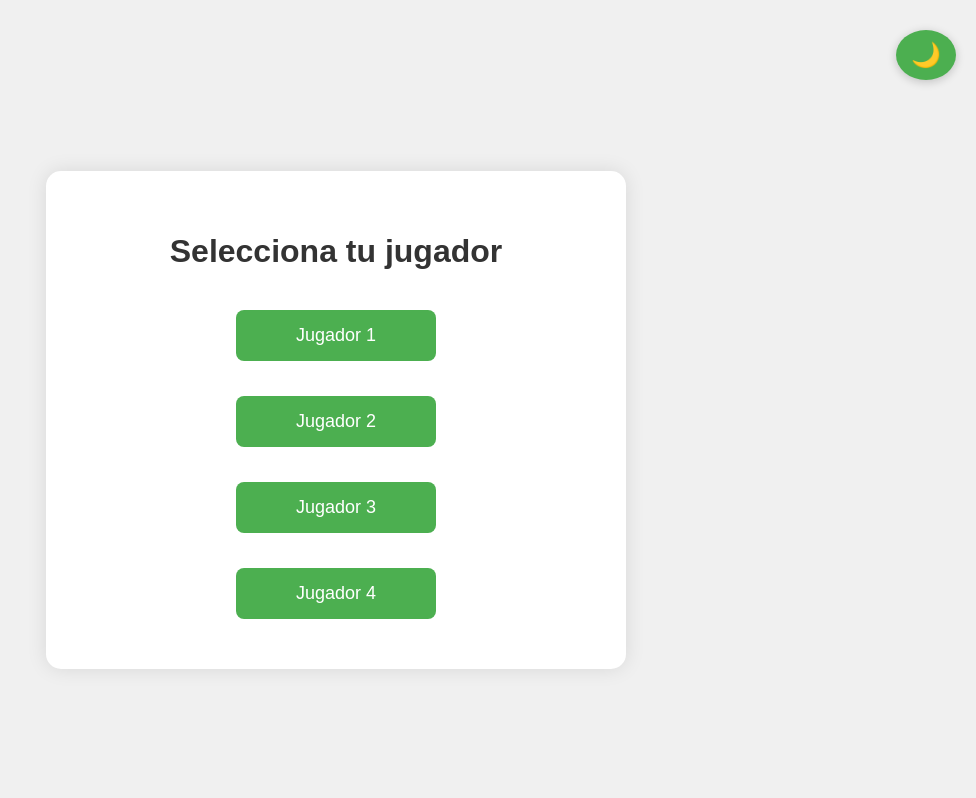
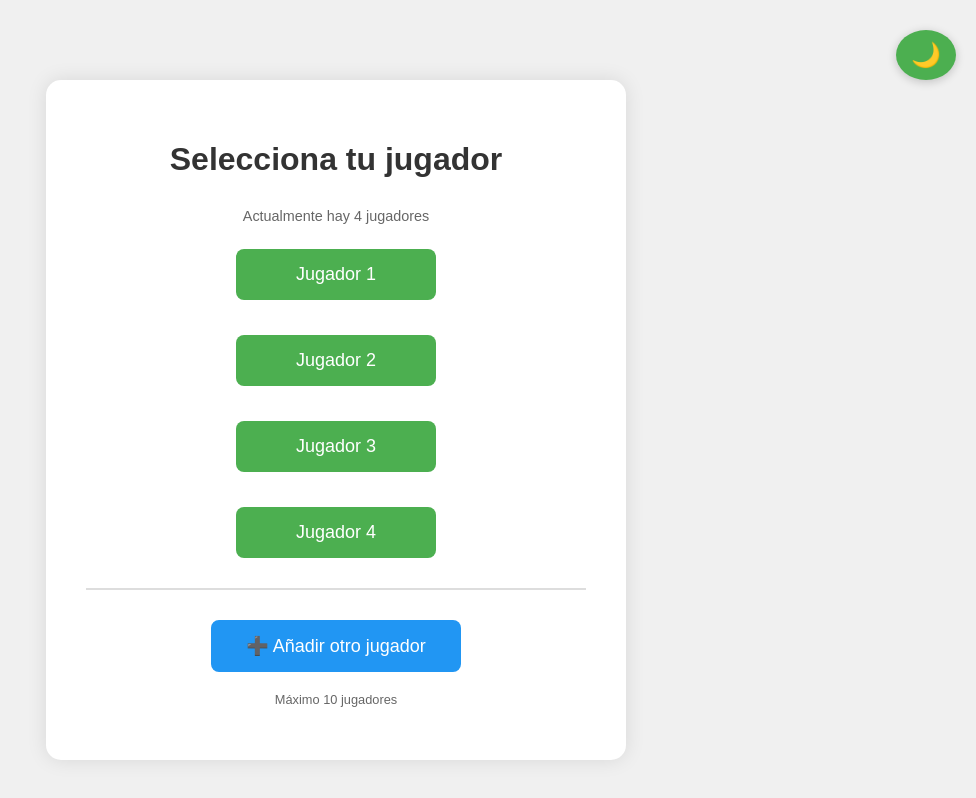
Before and after one commit to CarlGCB/impostor, a plain HTML site: page index.html in a window 1280 px wide. Both pictures are taken after a click on the button "Empezar". Shown: the whole page, without its empty margins (304-1280 px from the left). Drawn offline with Linux system fonts and the light colour scheme.

Commit message:
Update index.html

```diff
--- a/index.html
+++ b/index.html
@@ -153,6 +153,7 @@
             flex-direction: column;
             align-items: center;
             gap: 15px;
+            margin-bottom: 20px;
         }
 
         h1 {
@@ -196,6 +197,45 @@
             background: #1a237e;
             color: #90caf9;
             border-color: #5c6bc0;
+        }
+
+        .add-player-section {
+            margin-top: 20px;
+            padding-top: 20px;
+            border-top: 2px solid #ddd;
+            transition: border-color 0.3s;
+        }
+
+        body.dark-theme .add-player-section {
+            border-top-color: #555;
+        }
+
+        .add-player-btn {
+            background-color: #2196F3 !important;
+            max-width: 250px !important;
+        }
+
+        .add-player-btn:hover {
+            background-color: #1976D2 !important;
+        }
+
+        body.dark-theme .add-player-btn {
+            background-color: #1565C0 !important;
+        }
+
+        body.dark-theme .add-player-btn:hover {
+            background-color: #0D47A1 !important;
+        }
+
+        .player-count-info {
+            font-size: 0.9em;
+            color: #666;
+            margin-bottom: 15px;
+            transition: color 0.3s;
+        }
+
+        body.dark-theme .player-count-info {
+            color: #ccc;
         }
 
         /* Botón de tema oscuro */
@@ -243,10 +283,9 @@
 
     <div class="container">
         <!-- Estado de jugadores listos -->
-        <div id="player1Status" class="player-status">Jugador 1 Listo</div>
-        <div id="player2Status" class="player-status">Jugador 2 Listo</div>
-        <div id="player3Status" class="player-status">Jugador 3 Listo</div>
-        <div id="player4Status" class="player-status">Jugador 4 Listo</div>
+        <div id="playerStatusContainer">
+            <!-- Los estados de jugadores se generarán dinámicamente -->
+        </div>
 
         <!-- Paso 1: Botón Empezar -->
         <div id="stepStart">
@@ -257,11 +296,18 @@
         <!-- Paso 2: Selección de jugador -->
         <div id="stepPlayerSelect" class="hidden">
             <h1>Selecciona tu jugador</h1>
-            <div class="player-buttons">
-                <button onclick="selectPlayer(1)">Jugador 1</button>
-                <button onclick="selectPlayer(2)">Jugador 2</button>
-                <button onclick="selectPlayer(3)">Jugador 3</button>
-                <button onclick="selectPlayer(4)">Jugador 4</button>
+            <div class="player-count-info" id="playerCountInfo">
+                Actualmente hay <span id="currentPlayerCount">4</span> jugadores
+            </div>
+            <div class="player-buttons" id="playerButtons">
+                <!-- Los botones de jugadores se generarán dinámicamente -->
+            </div>
+
+            <div class="add-player-section">
+                <button class="add-player-btn" onclick="addPlayer()">➕ Añadir otro jugador</button>
+                <p style="font-size: 0.8em; color: #666; margin-top: 10px;">
+                    Máximo 10 jugadores
+                </p>
             </div>
         </div>
 
@@ -349,10 +395,6 @@
         let palabrasUsadasRecientemente = [];
         const MAX_PALABRAS_RECIENTES = 15;
 
-        // Sistema para llevar cuenta de quién ha sido impostor
-        let historialImpostores = [];
-        const MAX_HISTORIAL = 10;
-
         let jugadorSeleccionado = 0;
         let totalJugadoresPartida = 4;
         let gameConfig = {
@@ -360,6 +402,10 @@
             jugadorImpostor: 0,
             codigo: ""
         };
+
+        // Array para almacenar los jugadores disponibles
+        let jugadoresDisponibles = [1, 2, 3, 4];
+        const MAX_JUGADORES = 10;
 
         // Función para cambiar entre temas
         function toggleTheme() {
@@ -379,6 +425,47 @@
 
         // Llamar al cargar la página
         loadTheme();
+
+        // Función para renderizar los botones de jugadores
+        function renderPlayerButtons() {
+            const playerButtonsContainer = document.getElementById('playerButtons');
+            const playerStatusContainer = document.getElementById('playerStatusContainer');
+            const playerCountInfo = document.getElementById('playerCountInfo');
+
+            // Limpiar contenedores
+            playerButtonsContainer.innerHTML = '';
+            playerStatusContainer.innerHTML = '';
+
+            // Actualizar información del contador
+            document.getElementById('currentPlayerCount').textContent = jugadoresDisponibles.length;
+
+            // Crear botones y estados para cada jugador
+            jugadoresDisponibles.forEach(jugador => {
+                // Crear botón del jugador
+                const button = document.createElement('button');
+                button.textContent = `Jugador ${jugador}`;
+                button.onclick = () => selectPlayer(jugador);
+                playerButtonsContainer.appendChild(button);
+
+                // Crear estado del jugador
+                const status = document.createElement('div');
+                status.id = `player${jugador}Status`;
+                status.className = 'player-status';
+                status.textContent = `Jugador ${jugador} Listo`;
+                playerStatusContainer.appendChild(status);
+            });
+        }
+
+        // Función para añadir un nuevo jugador
+        function addPlayer() {
+            if (jugadoresDisponibles.length < MAX_JUGADORES) {
+                const nuevoJugador = jugadoresDisponibles.length + 1;
+                jugadoresDisponibles.push(nuevoJugador);
+                renderPlayerButtons();
+            } else {
+                alert(`Máximo ${MAX_JUGADORES} jugadores permitidos`);
+            }
+        }
 
         // Función para obtener una palabra que no se haya usado recientemente
         function obtenerPalabraAleatoria() {
@@ -474,6 +561,8 @@
         function startGame() {
             document.getElementById('stepStart').classList.add('hidden');
             document.getElementById('stepPlayerSelect').classList.remove('hidden');
+            // Renderizar los botones de jugadores al iniciar
+            renderPlayerButtons();
         }
 
         function selectPlayer(numero) {
@@ -488,6 +577,8 @@
             if (numero === 1) {
                 // Si es Jugador 1, mostrar configuración de número de jugadores
                 document.getElementById('stepPlayerCount').classList.remove('hidden');
+                // Actualizar el valor por defecto con el número actual de jugadores
+                document.getElementById('totalPlayers').value = jugadoresDisponibles.length;
             } else {
                 // Si es otro jugador, mostrar directamente la pantalla de código
                 document.getElementById('stepCodeInput').classList.remove('hidden');
@@ -569,7 +660,7 @@
 
             // Para jugadores que no son el 1, necesitamos determinar el total de jugadores
             // Podemos estimarlo basado en el código o usar un valor por defecto
-            const totalJugadores = totalJugadoresPartida || 4;
+            const totalJugadores = totalJugadoresPartida || jugadoresDisponibles.length;
 
             // Determinar impostor usando el sistema MEJORADO
             const jugadorImpostor = seleccionarImpostorJusto(inputCode, totalJugadores);
@@ -613,10 +704,10 @@
 
         function resetGame() {
             // Ocultar todos los estados de jugadores
-            document.getElementById('player1Status').style.display = 'none';
-            document.getElementById('player2Status').style.display = 'none';
-            document.getElementById('player3Status').style.display = 'none';
-            document.getElementById('player4Status').style.display = 'none';
+            const statusElements = document.querySelectorAll('.player-status');
+            statusElements.forEach(status => {
+                status.style.display = 'none';
+            });
 
             // Ocultar resultado y mostrar selección de jugador
             document.getElementById('stepResult').classList.add('hidden');
@@ -634,6 +725,10 @@
             // Resetear inputs
             document.getElementById('totalPlayers').value = '4';
             document.getElementById('inputCode').value = '';
+
+            // Resetear jugadores a los 4 iniciales
+            jugadoresDisponibles = [1, 2, 3, 4];
+            renderPlayerButtons();
         }
 
         // Permitir usar Enter en los inputs
```
